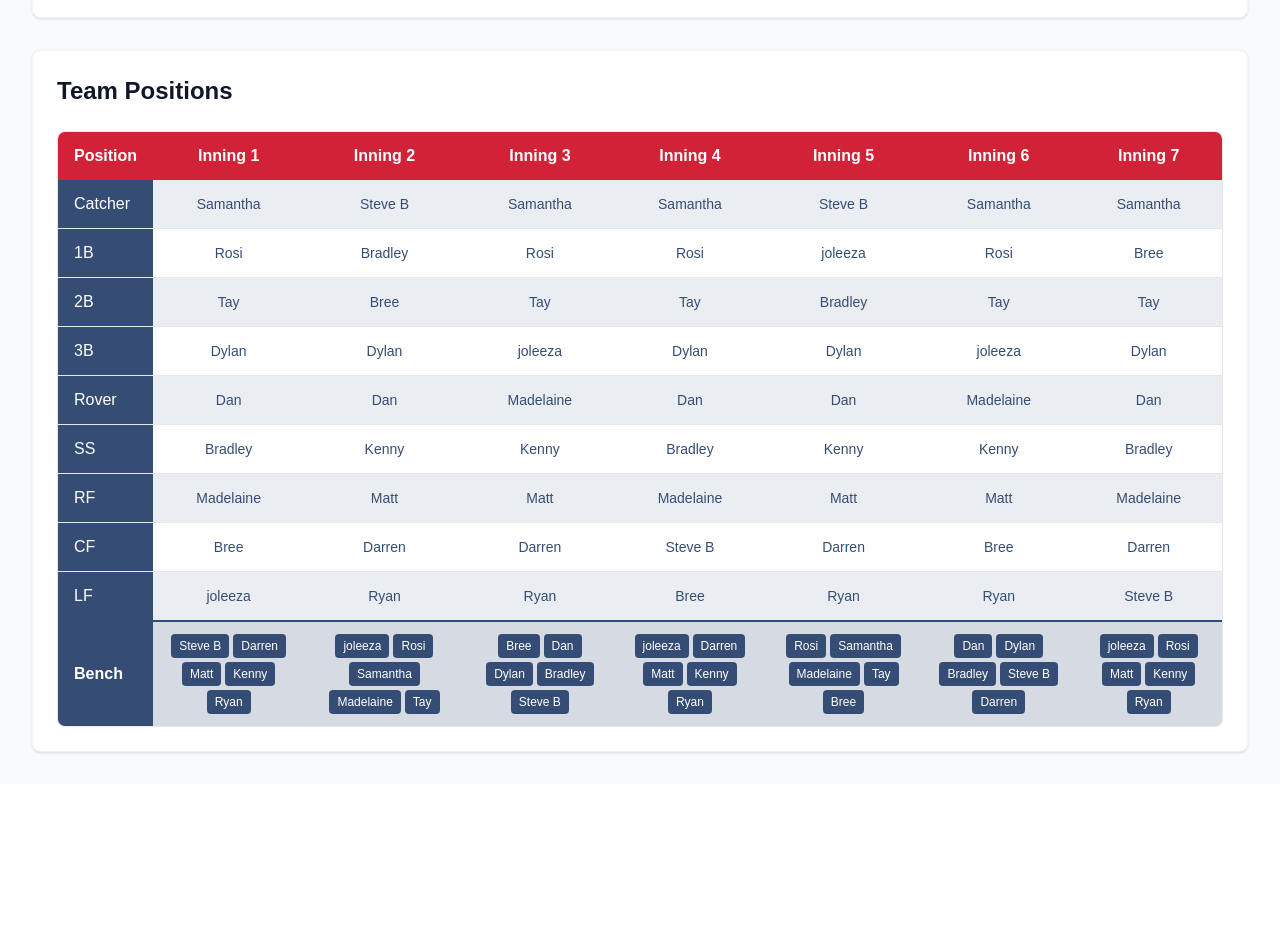
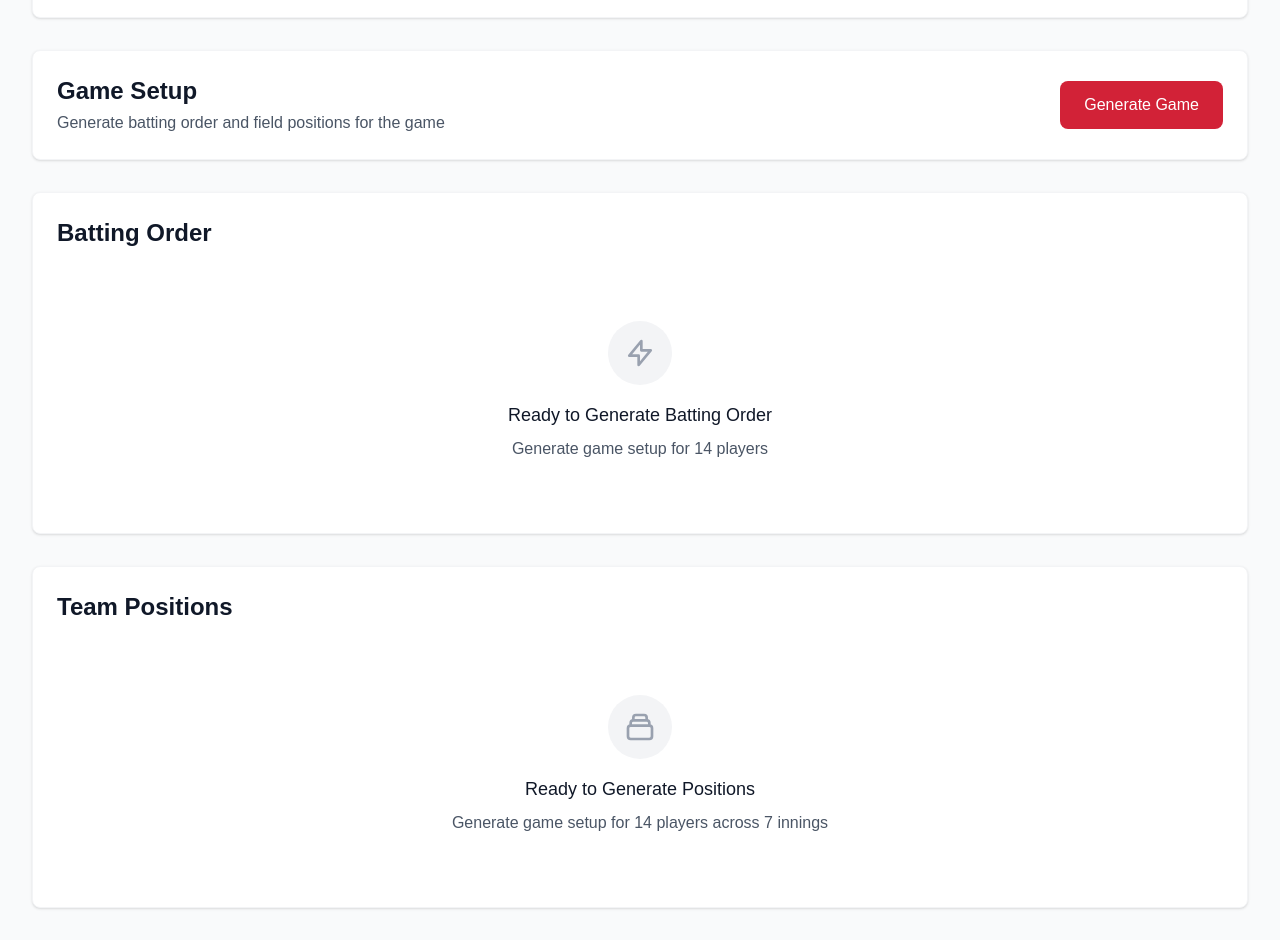
Before and after one commit to BradleyExton/ball-busters, a Next.js app: page / in a window 1280 px wide. Shown: the part 660-1600 px from the top of the page. Before the commit the page ends 1444 px from the top, so only its background shows below. Built offline with nearby package versions, Linux system fonts and the light colour scheme.

Commit message:
Update loading ui

```diff
--- /dev/null
+++ b/app/Batting/index.tsx
@@ -0,0 +1,129 @@
+"use client";
+
+import { useState } from "react";
+import { players } from "../data/players";
+
+interface BattingOrderProps {
+  attendingPlayers: string[];
+  battingOrder: string[];
+  isGenerated: boolean;
+}
+
+export default function BattingOrder({
+  attendingPlayers,
+  battingOrder,
+  isGenerated,
+}: BattingOrderProps) {
+  // Filter players to only include those attending
+  const availablePlayers = players.filter((player) =>
+    attendingPlayers.includes(player.name)
+  );
+
+  // Generate batting order alternating male/female when possible
+  // This logic is now handled by the parent component
+
+  const getPlayerGender = (playerName: string) => {
+    return players.find((p) => p.name === playerName)?.gender === "MALE"
+      ? "M"
+      : "F";
+  };
+
+  if (availablePlayers.length === 0) {
+    return (
+      <div className="bg-white rounded-lg shadow-sm border border-gray-100 p-6">
+        <h2 className="text-2xl font-semibold text-gray-900 mb-4">
+          Batting Order
+        </h2>
+        <div className="text-center py-8 text-gray-500">
+          <p>Select attending players to generate batting order</p>
+        </div>
+      </div>
+    );
+  }
+
+  return (
+    <div className="bg-white rounded-lg shadow-sm border border-gray-100 p-6">
+      <div className="mb-6">
+        <h2 className="text-2xl font-semibold text-gray-900">Batting Order</h2>
+      </div>
+
+      {isGenerated && battingOrder.length > 0 ? (
+        <div>
+          <div className="overflow-x-auto rounded-lg border border-gray-200">
+            <table className="w-full">
+              <thead>
+                <tr className="bg-[#D22237]">
+                  <th className="px-4 py-3 text-center font-semibold text-white">
+                    Position
+                  </th>
+                  {battingOrder.map((_, index) => (
+                    <th
+                      key={index}
+                      className="px-4 py-3 text-center font-semibold text-white min-w-[120px]"
+                    >
+                      {index + 1}
+                    </th>
+                  ))}
+                </tr>
+              </thead>
+              <tbody>
+                <tr className="bg-gray-50">
+                  <td className="px-4 py-3 font-medium text-white bg-[#354d74]">
+                    Player
+                  </td>
+                  {battingOrder.map((playerName, index) => (
+                    <td
+                      key={`${playerName}-${index}`}
+                      className="px-4 py-3 text-center text-sm text-[#354d74] font-medium"
+                    >
+                      <div className="flex flex-col items-center">
+                        <span className="font-medium">{playerName}</span>
+                        <span className="text-xs text-gray-500 mt-1">
+                          ({getPlayerGender(playerName)})
+                        </span>
+                      </div>
+                    </td>
+                  ))}
+                </tr>
+              </tbody>
+            </table>
+          </div>
+
+          <div className="mt-6 p-4 bg-[#354d74]/10 rounded-lg">
+            <div className="text-sm text-[#354d74] font-medium">
+              Total Batters: {battingOrder.length}
+            </div>
+          </div>
+        </div>
+      ) : (
+        <div className="text-center py-12">
+          <div className="w-16 h-16 mx-auto mb-4 bg-gray-100 rounded-full flex items-center justify-center">
+            <svg
+              className="w-8 h-8 text-gray-400"
+              fill="none"
+              stroke="currentColor"
+              viewBox="0 0 24 24"
+            >
+              <path
+                strokeLinecap="round"
+                strokeLinejoin="round"
+                strokeWidth={2}
+                d="M13 10V3L4 14h7v7l9-11h-7z"
+              />
+            </svg>
+          </div>
+          <h3 className="text-lg font-medium text-gray-900 mb-2">
+            {availablePlayers.length === 0
+              ? "Select attending players"
+              : "Ready to Generate Batting Order"}
+          </h3>
+          <p className="text-gray-600">
+            {availablePlayers.length === 0
+              ? "Choose which players are attending to generate a batting order"
+              : `Generate game setup for ${availablePlayers.length} players`}
+          </p>
+        </div>
+      )}
+    </div>
+  );
+}
--- a/app/PositionsTable/index.tsx
+++ b/app/PositionsTable/index.tsx
@@ -35,10 +35,12 @@ interface InningAssignments {
 
 interface PositionsTableProps {
   attendingPlayers: string[];
+  isGenerated: boolean;
 }
 
 export default function PositionsTable({
   attendingPlayers,
+  isGenerated,
 }: PositionsTableProps) {
   // Filter players to only include those attending
   const availablePlayers = players.filter((player) =>
@@ -254,7 +256,44 @@ export default function PositionsTable({
     return allInnings;
   };
 
-  // Generate all innings with balanced play time
+  // Generate all innings with balanced play time only if game is generated
+  if (!isGenerated) {
+    return (
+      <div className="bg-white rounded-lg shadow-sm border border-gray-100 p-6">
+        <h1 className="text-2xl font-semibold text-gray-900 mb-6">
+          Team Positions
+        </h1>
+        <div className="text-center py-12">
+          <div className="w-16 h-16 mx-auto mb-4 bg-gray-100 rounded-full flex items-center justify-center">
+            <svg
+              className="w-8 h-8 text-gray-400"
+              fill="none"
+              stroke="currentColor"
+              viewBox="0 0 24 24"
+            >
+              <path
+                strokeLinecap="round"
+                strokeLinejoin="round"
+                strokeWidth={2}
+                d="M19 11H5m14 0a2 2 0 012 2v6a2 2 0 01-2 2H5a2 2 0 01-2-2v-6a2 2 0 012-2m14 0V9a2 2 0 00-2-2M5 11V9a2 2 0 012-2m0 0V5a2 2 0 012-2h6a2 2 0 012 2v2M7 7h10"
+              />
+            </svg>
+          </div>
+          <h3 className="text-lg font-medium text-gray-900 mb-2">
+            {availablePlayers.length === 0
+              ? "Select attending players"
+              : "Ready to Generate Positions"}
+          </h3>
+          <p className="text-gray-600">
+            {availablePlayers.length === 0
+              ? "Choose which players are attending to generate field positions"
+              : `Generate game setup for ${availablePlayers.length} players across 7 innings`}
+          </p>
+        </div>
+      </div>
+    );
+  }
+
   const allAssignments = generateAllInnings();
   const innings = allAssignments.map((assignments, index) => ({
     inningNumber: index + 1,
--- a/app/page.tsx
+++ b/app/page.tsx
@@ -4,6 +4,7 @@ import { useState } from "react";
 import Image from "next/image";
 import PositionsTable from "./PositionsTable";
 import AttendanceForm from "./AttendanceForm";
+import BattingOrder from "./Batting";
 import { players } from "./data/players";
 
 export default function Home() {
@@ -12,12 +13,54 @@ export default function Home() {
     players.map((player) => player.name)
   );
 
+  const [isGameGenerated, setIsGameGenerated] = useState(false);
+  const [battingOrder, setBattingOrder] = useState<string[]>([]);
+
   const handleAttendanceChange = (playerName: string, isAttending: boolean) => {
     if (isAttending) {
       setAttendingPlayers((prev) => [...prev, playerName]);
     } else {
       setAttendingPlayers((prev) => prev.filter((name) => name !== playerName));
     }
+    // Reset game when attendance changes
+    setIsGameGenerated(false);
+    setBattingOrder([]);
+  };
+
+  const generateGame = () => {
+    // Generate batting order
+    const availablePlayers = players.filter((player) =>
+      attendingPlayers.includes(player.name)
+    );
+
+    const males = availablePlayers.filter((p) => p.gender === "MALE");
+    const females = availablePlayers.filter((p) => p.gender === "FEMALE");
+
+    const order: string[] = [];
+    let maleIndex = 0;
+    let femaleIndex = 0;
+
+    // Alternate between male and female players
+    for (let i = 0; i < availablePlayers.length; i++) {
+      if (i % 2 === 0 && maleIndex < males.length) {
+        order.push(males[maleIndex].name);
+        maleIndex++;
+      } else if (femaleIndex < females.length) {
+        order.push(females[femaleIndex].name);
+        femaleIndex++;
+      } else if (maleIndex < males.length) {
+        order.push(males[maleIndex].name);
+        maleIndex++;
+      }
+    }
+
+    setBattingOrder(order);
+    setIsGameGenerated(true);
+  };
+
+  const resetGame = () => {
+    setIsGameGenerated(false);
+    setBattingOrder([]);
   };
 
   return (
@@ -34,7 +77,56 @@ export default function Home() {
           attendingPlayers={attendingPlayers}
           onAttendanceChange={handleAttendanceChange}
         />
-        <PositionsTable attendingPlayers={attendingPlayers} />
+
+        {/* Game Generation Section */}
+        <div className="bg-white rounded-lg shadow-sm border border-gray-100 p-6">
+          <div className="flex items-center justify-between">
+            <div>
+              <h2 className="text-2xl font-semibold text-gray-900">
+                Game Setup
+              </h2>
+              <p className="text-gray-600 mt-1">
+                Generate batting order and field positions for the game
+              </p>
+            </div>
+            <div className="flex space-x-3">
+              {!isGameGenerated ? (
+                <button
+                  onClick={generateGame}
+                  disabled={attendingPlayers.length === 0}
+                  className="px-6 py-3 bg-[#D22237] text-white rounded-lg hover:bg-red-700 disabled:bg-gray-300 disabled:cursor-not-allowed transition-colors duration-200 font-medium"
+                >
+                  Generate Game
+                </button>
+              ) : (
+                <>
+                  <button
+                    onClick={generateGame}
+                    className="px-4 py-2 bg-[#354d74] text-white rounded-lg hover:bg-blue-800 transition-colors duration-200 font-medium"
+                  >
+                    Regenerate
+                  </button>
+                  <button
+                    onClick={resetGame}
+                    className="px-4 py-2 bg-gray-500 text-white rounded-lg hover:bg-gray-600 transition-colors duration-200 font-medium"
+                  >
+                    Reset
+                  </button>
+                </>
+              )}
+            </div>
+          </div>
+        </div>
+
+        <BattingOrder
+          attendingPlayers={attendingPlayers}
+          battingOrder={battingOrder}
+          isGenerated={isGameGenerated}
+        />
+        <PositionsTable
+          attendingPlayers={attendingPlayers}
+          isGenerated={isGameGenerated}
+        />
       </div>
     </div>
   );
```
